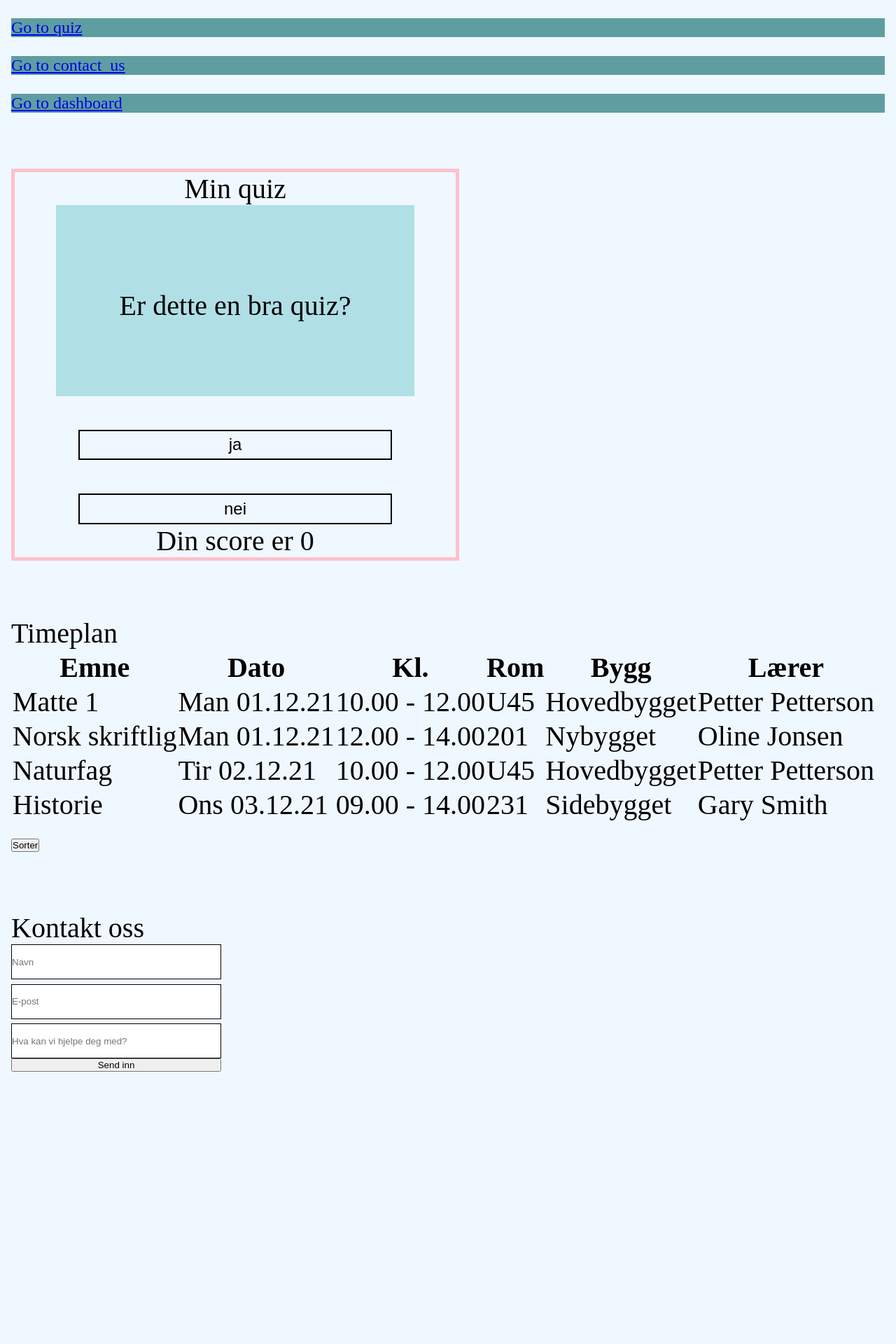
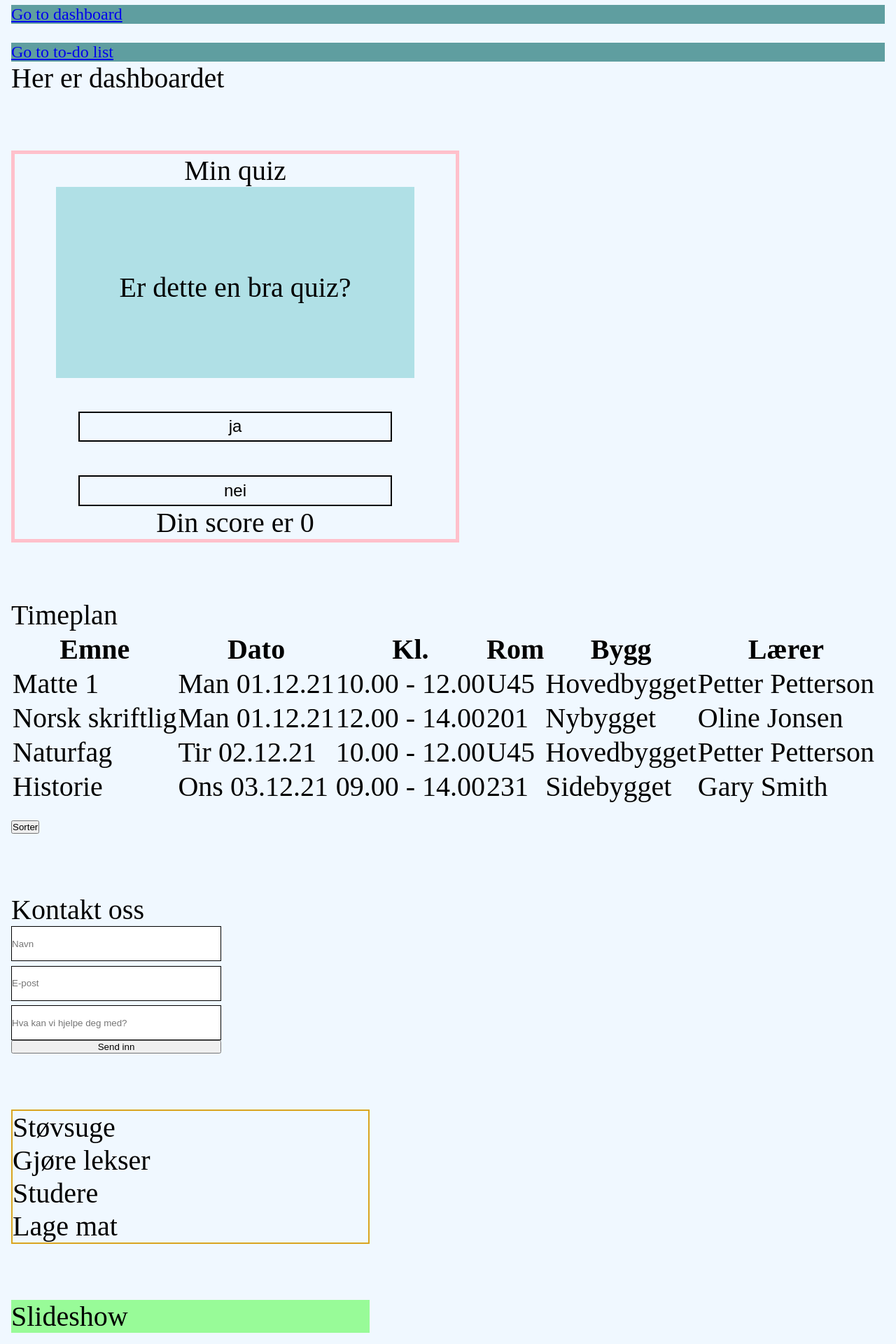
Before and after one commit to reiv003/Tema_4, a Vue app: page / in a window 1280 px wide. Shown: the part 171-2091 px from the top of the page at 70% size. Before the commit the page ends 1718 px from the top, so only its background shows below. Built offline with nearby package versions, Linux system fonts and the light colour scheme.

Commit message:
Added To-do list and slideshow, deleted Nav.vue, put Header on App.vue

```diff
--- a/src/app/App.vue
+++ b/src/app/App.vue
@@ -1,4 +1,5 @@
 <template>
+  <Header />
   <RouterView />
 </template>
 
--- a/src/components/Header.vue
+++ b/src/components/Header.vue
@@ -15,6 +15,10 @@
     <div class="item contact">
       <RouterLink :to="{ name: 'dashboard' }">Go to dashboard</RouterLink>
     </div>
+    <br />
+    <div class="item contact">
+      <RouterLink :to="{ name: 'to_do' }">Go to to-do list</RouterLink>
+    </div>
   </header>
 </template>
 
--- /dev/null
+++ b/src/components/Slide-show.vue
@@ -0,0 +1,18 @@
+<template>
+  <section class="dashboard-components">
+    <div class="slideshow">
+      <div class="slideshow__box">Slideshow</div>
+    </div>
+  </section>
+</template>
+
+<script>
+export default {};
+</script>
+
+<style>
+.slideshow__box {
+  width: 40vw;
+  background: palegreen;
+}
+</style>
--- /dev/null
+++ b/src/components/TodoList.vue
@@ -0,0 +1,21 @@
+<template>
+  <section class="dashboard-components">
+    <ul class="to-do-list">
+      <li>Støvsuge</li>
+      <li>Gjøre lekser</li>
+      <li>Studere</li>
+      <li>Lage mat</li>
+    </ul>
+  </section>
+</template>
+
+<script>
+export default {};
+</script>
+
+<style>
+.to-do-list {
+  width: 40vw;
+  border: 2px solid goldenrod;
+}
+</style>
--- a/src/routes.js
+++ b/src/routes.js
@@ -2,10 +2,14 @@ import Dashboard from './views/Dashboard.vue';
 import Quiz from './views/Quiz.vue';
 import ContactUs from './views/ContactUs.vue';
 import TimeTable from './views/TimeTable.vue';
+import ToDo from './views/ToDo.vue';
+import SlideShow from './views/SlideShow.vue';
 
 export default [
 	{ name: 'quiz', path: '/quiz', component: Quiz },
 	{ name: 'contact_us', path: '/kontakt-oss', component: ContactUs },
 	{ name: 'time_table', path: '/tabell', component: TimeTable },
+	{ name: 'to_do', path: '/to-do', component: ToDo },
+	{ name: 'slideshow', path: '/slidwshow', component: SlideShow },
 	{ name: 'dashboard', path: '/', component: Dashboard },
 ]
--- a/src/views/Dashboard.vue
+++ b/src/views/Dashboard.vue
@@ -1,24 +1,27 @@
 <template>
   <div>Her er dashboardet</div>
-  <div class="dashboard-components"><Header /></div>
   <div class="dashboard-components"><QuizApp /></div>
   <div class="dashboard-components"><Table /></div>
   <div class="dashboard-components"><ContactForm /></div>
+  <div class="dashboard-components"><TodoList /></div>
+  <div class="dashboard-components"><Slide-show /></div>
 </template>
 
 
 <script>
-  import Header from "../components/Header.vue";
 import Table from "../components/Table.vue";
-  import QuizApp from "../components/QuizApp.vue"; //  I dont know why this is an error
+import QuizApp from "../components/QuizApp.vue";
 import ContactForm from "../components/ContactForm.vue";
+import TodoList from "../components/TodoList.vue";
+import SlideShow from "../components/Slide-show.vue";
 
 export default {
   components: {
-      Header,
     QuizApp,
     Table,
     ContactForm,
+    TodoList,
+    SlideShow,
   },
 
   data() {
--- a/src/views/Nav.vue
+++ b/src/views/SlideShow.vue
@@ -1,18 +1,13 @@
-
 <template>
-  <Nav />
+  <slide-show />
 </template>
 
 <script>
-import Header from "../components/Header.vue";
+import SlideShow from "../components/Slide-show.vue";
 
 export default {
   components: {
-    Header,
-  },
-
-  data() {
-    return {};
+    SlideShow,
   },
 };
 </script>
--- /dev/null
+++ b/src/views/ToDo.vue
@@ -0,0 +1,21 @@
+
+<template>
+  <TodoList />
+</template>
+
+<script>
+import TodoList from "../components/TodoList.vue";
+
+export default {
+  components: {
+    TodoList,
+  },
+
+  data() {
+    return {};
+  },
+};
+</script>
+
+<style>
+</style>
```
Lines whose indentation alone changed are shown as unchanged.
